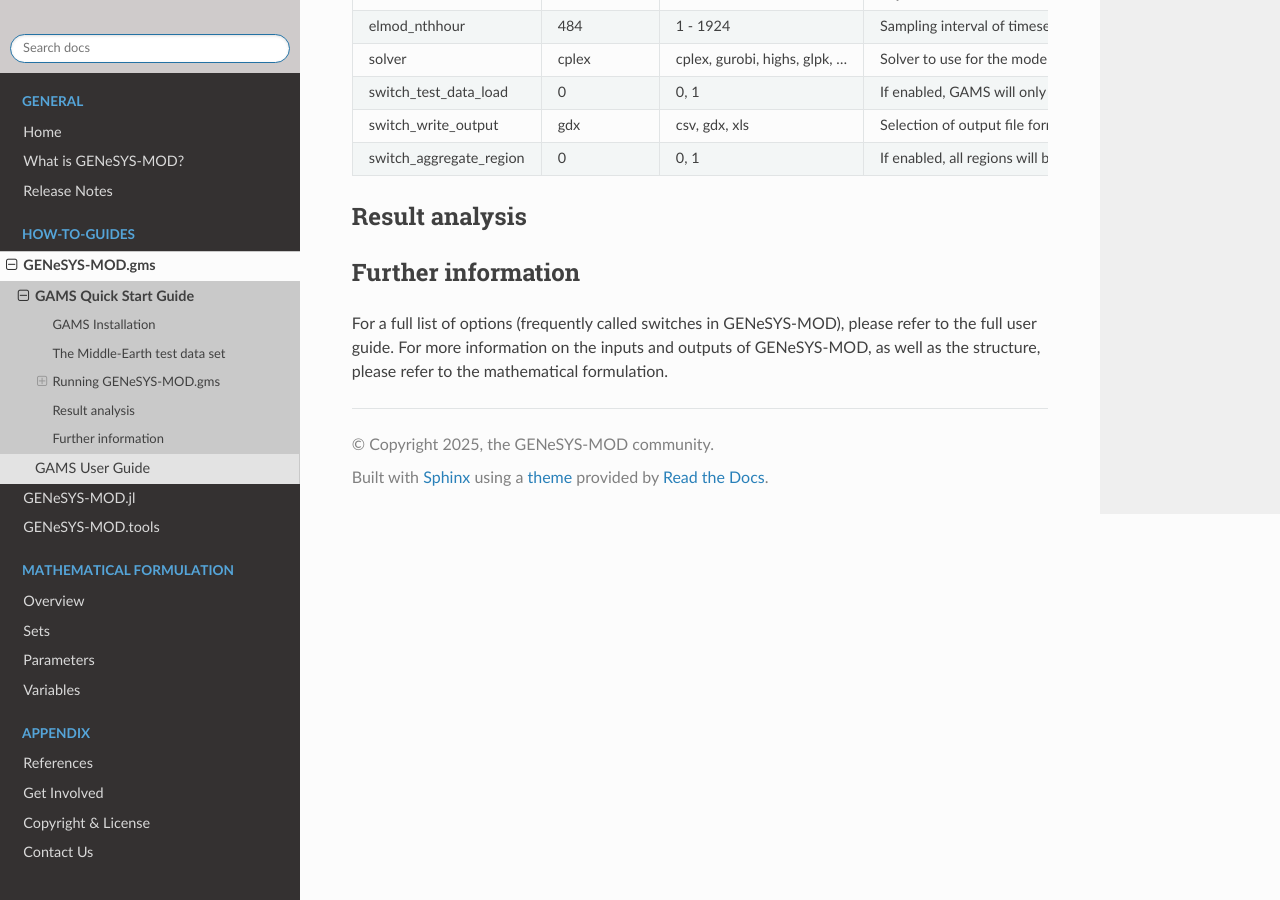
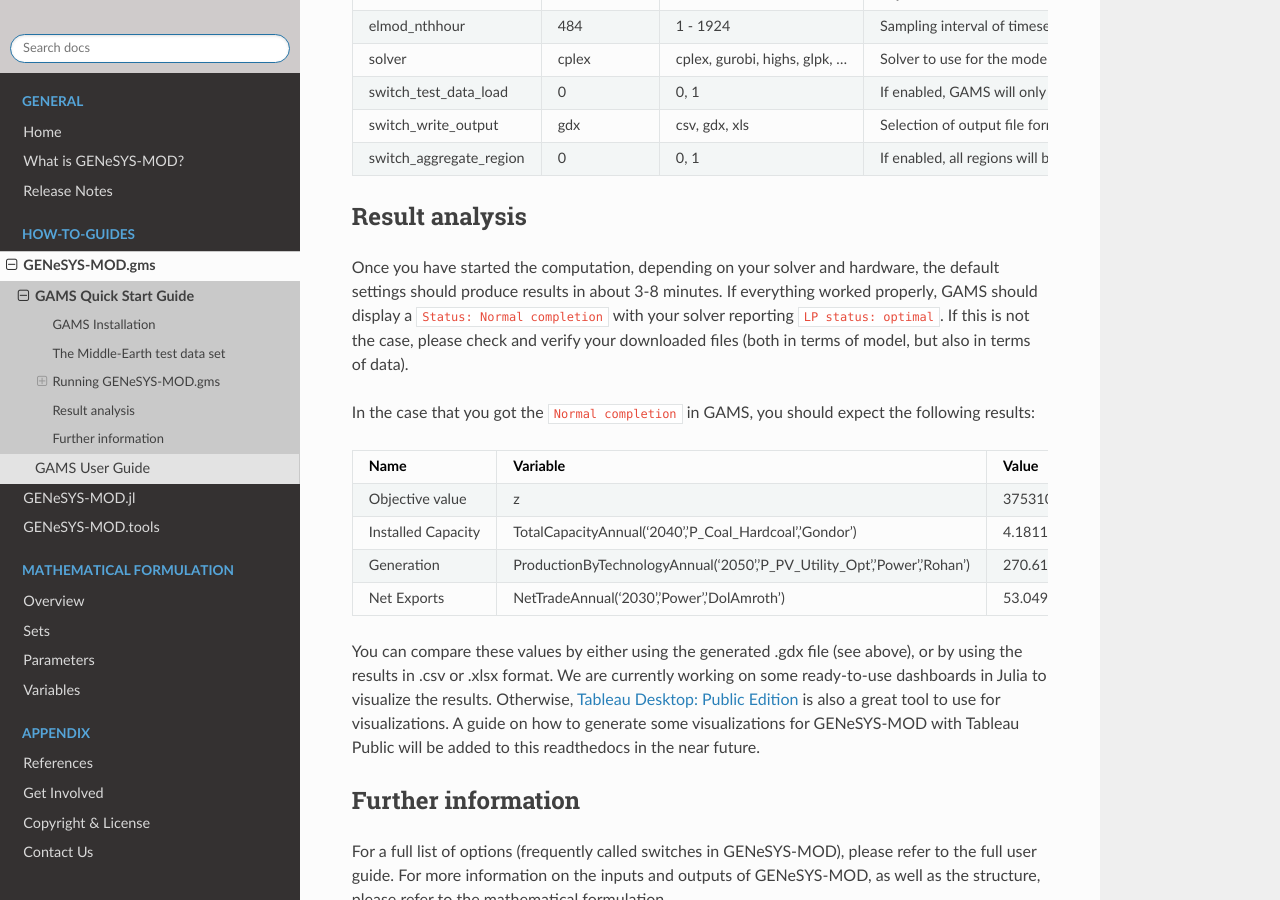
Before and after one commit to GENeSYS-MOD/GENeSYS_MOD.readthedocs, a Sphinx documentation site: the page built from docs/source/how_to_guides/gams/quick_start/quick_start.rst, in a window 1280 px wide and 900 px high, scrolled down 2944 px. Built offline with Sphinx 7.4.7 and the Read the Docs theme 3.1.0, drawn with Linux system fonts in a browser that asks for light colours.

Commit message:
finished quick start guide for GAMS

```diff
--- a/docs/source/how_to_guides/gams/quick_start/quick_start.rst
+++ b/docs/source/how_to_guides/gams/quick_start/quick_start.rst
@@ -90,6 +90,25 @@ Some noteworthy examples to play around with:
 Result analysis
 ---------------
 
+Once you have started the computation, depending on your solver and hardware, the default settings should produce results in about 3-8 minutes. If everything worked properly, GAMS should display a ``Status: Normal completion`` with your solver reporting ``LP status: optimal``. If this is not the case, please check and verify your downloaded files (both in terms of model, but also in terms of data).
+
+In the case that you got the ``Normal completion`` in GAMS, you should expect the following results:
+
++------------------------+------------------------------------------------------------------------------+---------------------+
+|Name                    |Variable                                                                      |Value                |
++========================+==============================================================================+=====================+
+|Objective value         |z                                                                             |37531059.022         |
++------------------------+------------------------------------------------------------------------------+---------------------+
+|Installed Capacity      |TotalCapacityAnnual('2040','P_Coal_Hardcoal','Gondor')                        |4.1811               |
++------------------------+------------------------------------------------------------------------------+---------------------+
+|Generation              |ProductionByTechnologyAnnual('2050','P_PV_Utility_Opt','Power','Rohan')       |270.615              |
++------------------------+------------------------------------------------------------------------------+---------------------+
+|Net Exports             |NetTradeAnnual('2030','Power','DolAmroth')                                    |53.0492              |
++------------------------+------------------------------------------------------------------------------+---------------------+
+
+You can compare these values by either using the generated .gdx file (see above), or by using the results in .csv or .xlsx format. We are currently working on some ready-to-use dashboards in Julia to visualize the results.
+Otherwise, `Tableau Desktop: Public Edition  <https://www.tableau.com/products/public>`_ is also a great tool to use for visualizations. A guide on how to generate some visualizations for GENeSYS-MOD with Tableau Public will be added to this readthedocs in the near future.
+
 Further information
 -------------------
 
```
